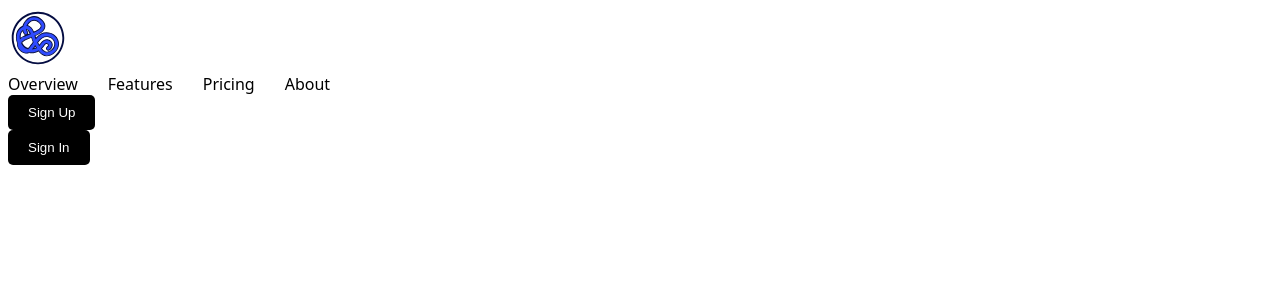
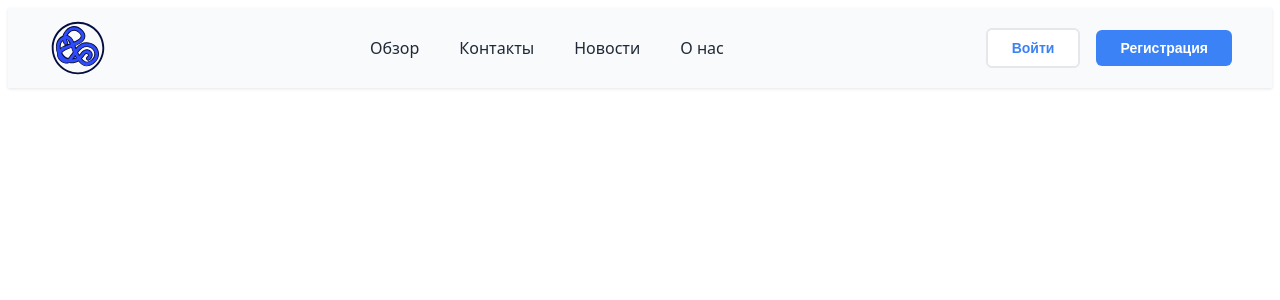
Before and after one commit to heavenyoung1/bloom_front, a React (Vite) app: page / in a window 1280 px wide. Shown: the top 300 px of the page. Built offline with nearby package versions, Linux system fonts and the light colour scheme.

Commit message:
Корректный Header

```diff
--- a/src/App.tsx
+++ b/src/App.tsx
@@ -1,12 +1,21 @@
 import React from 'react';
 import Header from './components/Header/Header';
+import './App.css';
 
-const App: React.FC = () => {
+function App() {
   return (
-    <div>
+    <div className="App">
       <Header />
+      <main>
+        <h1 style={{ padding: '40px', textAlign: 'center' }}>
+          Welcome to Our Website
+        </h1>
+        <p style={{ textAlign: 'center' }}>
+          Header is ready! Next, we'll create the Footer.
+        </p>
+      </main>
     </div>
   );
-};
+}
 
 export default App;
--- a/src/components/Header/Heade.module.scss
+++ /dev/null
@@ -1,56 +0,0 @@
-/* Основной контейнер Header */
-
-.header {
-  width: 500px; /* Устанавливаем авто ширину для списка, чтобы он не растягивался */
-  display: flex;
-  //flex-direction: row;
-  justify-content: space-between;
-  align-items: center;
-  padding: 20px 40px;
-  background: linear-gradient(90deg, #6a11cb 0%, #2575fc 100%); /* Градиентный фон */
-  font-family: 'Inter', sans-serif; /* Используем подключенный шрифт */
-}
-
-.logo {
-  width: 60px;
-  height: 60px; /* Размер логотипа */
-}
-
-.navbar ul {
-  list-style: none;
-  display: flex; /* Элементы списка должны быть расположены в ряд */
-  gap: 30px; /* Отступы между пунктами меню */
-  margin: 0; /* Убираем маргин на уровне ul */
-  padding: 0; /* Убираем паддинг на уровне ul */
-
-}
-
-.navbar li a {
-  color: black; /* Цвет текста */
-  text-decoration: none; /* Убираем подчеркивание */
-  font-weight: 500;
-}
-
-.navbar li a:hover {
-  text-decoration: underline; /* Подчеркивание при наведении */
-}
-
-.Auth {
-  display: flex; /* Размещаем кнопки в ряд */
-  gap: 10px; /* Расстояние между кнопками */
-}
-
-.signIn button,
-.signUp button {
-  background-color: black;
-  color: white;
-  border: none;
-  padding: 10px 20px;
-  border-radius: 5px;
-  cursor: pointer;
-}
-
-.signIn button:hover,
-.signUp button:hover {
-  background-color: #333; /* Цвет фона при наведении */
-}
--- /dev/null
+++ b/src/components/Header/Header.module.scss
@@ -0,0 +1,108 @@
+/* Контейнер Header */
+.header {
+  display: flex;
+  align-items: center;
+  justify-content: space-between;
+  padding: 0 40px;
+  height: 80px;
+  background-color: #f9fafb;
+  box-shadow: 0 1px 3px rgba(0, 0, 0, 0.1);
+  position: sticky;
+  top: 0;
+  z-index: 100;
+}
+
+/* Логотип */
+.logo {
+  height: 60px;
+  width: auto;
+  cursor: pointer;
+  transition: opacity 0.2s ease;
+}
+
+/* Что это? */
+.logo:hover {
+  opacity: 0.8;
+}
+
+/* Навигация */
+.navbar ul {
+  display: flex;
+  gap: 40px;
+  list-style: none;
+  margin: 0;
+  padding: 0;
+}
+
+.navbar a {
+  color: #1f2937;
+  text-decoration: none;
+  font-weight: 500;
+  font-size: 16px;
+  padding: 8px 0;
+  position: relative;
+  transition: color 0.2s ease;
+}
+
+.navbar a:hover {
+  color: #3b82f6;
+}
+
+/* Подчеркивание при наведении */
+.navbar a::after {
+  content: '';
+  position: absolute;
+  bottom: 0;
+  left: 0;
+  width: 0;
+  height: 2px;
+  background-color: #3b82f6;
+  transition: width 0.3s ease;
+}
+
+.navbar a:hover::after {
+  width: 100%;
+}
+
+/* Контейнер для кнопок */
+.auth {
+  display: flex;
+  gap: 16px;
+  align-items: center;
+}
+
+/* Общие стили для кнопок */
+.button {
+  padding: 10px 24px;
+  border-radius: 6px;
+  font-weight: 600;
+  font-size: 14px;
+  cursor: pointer;
+  transition: all 0.2s ease;
+  border: none;
+  outline: none;
+}
+
+/* Кнопка Sign In */
+.signIn {
+  color: #3b82f6;
+  background-color: white;
+  border: 2px solid #e5e7eb;
+}
+
+.signIn:hover {
+  background-color: #f3f4f6;
+  border-color: #3b82f6;
+}
+
+/* Кнопка Sign Up */
+.signUp {
+  color: white;
+  background-color: #3b82f6;
+}
+
+.signUp:hover {
+  background-color: #2563eb;
+  transform: translateY(-1px);
+  box-shadow: 0 4px 12px rgba(37, 99, 235, 0.3);
+}
--- a/src/components/Header/Header.tsx
+++ b/src/components/Header/Header.tsx
@@ -1,28 +1,71 @@
 import React from "react";
-import styles from './Heade.module.scss'
+import styles from './Header.module.scss'; // Убедись в правильном имени файла
 
-function Header() {
+// Определяем тип для пропсов (пока пустой, но может пригодиться)
+interface HeaderProps {
+  // Например: isLoggedIn?: boolean;
+  // Мы можем добавлять пропсы позже
+}
+
+const Header: React.FC<HeaderProps> = () => {
+  // Обработчик клика по логотипу
+  const handleLogoClick = () => {
+    // Позже добавим навигацию на главную
+    console.log('Logo clicked');
+    // window.location.href = '/';
+  };
+
+  // Обработчики для кнопок
+  const handleSignIn = () => {
+    console.log('Sign In clicked');
+    // Здесь будет логика входа
+  };
+
+  const handleSignUp = () => {
+    console.log('Sign Up clicked');
+    // Здесь будет логика регистрации
+  };
+
   return (
-        <header>
-                <img className={styles.logo} src="./img/test_logo.svg" alt="Logo" />
+    // Используем стиль из CSS Modules
+    <header className={styles.header}>
+
+      {/* Логотип */}
+      <img
+        className={styles.logo}
+        src="/img/test_logo.svg"
+        alt="Logo"
+        onClick={handleLogoClick}
+      />
+
+      {/* Навигация */}
       <nav className={styles.navbar}>
         <ul>
-                    <li><a href="#">Overview</a></li>
-                    <li><a href="#">Features</a></li>
-                    <li><a href="#">Pricing</a></li>
-                    <li><a href="#">About</a></li>
+          <li><a href="#overview">Обзор</a></li>
+          <li><a href="#features">Контакты</a></li>
+          <li><a href="#pricing">Новости</a></li>
+          <li><a href="#about">О нас</a></li>
         </ul>
       </nav>
-                    <div className="Auth">
-                        <div className={styles.signUp}>
-                            <button>Sign Up</button>
-                        </div>
-                        <div className={styles.signIn}>
-                            <button>Sign In</button>
-                        </div>
+
+      {/* Кнопки авторизации */}
+      <div className={styles.auth}>
+        <button
+          className={`${styles.button} ${styles.signIn}`}
+          onClick={handleSignIn}
+        >
+          Войти
+        </button>
+
+        <button
+          className={`${styles.button} ${styles.signUp}`}
+          onClick={handleSignUp}
+        >
+          Регистрация
+        </button>
       </div>
     </header>
   );
-}
+};
 
 export default Header;
```
Also changed, not shown: src/index.css (+0 -60 lines). Lines whose indentation alone changed are shown as unchanged.
